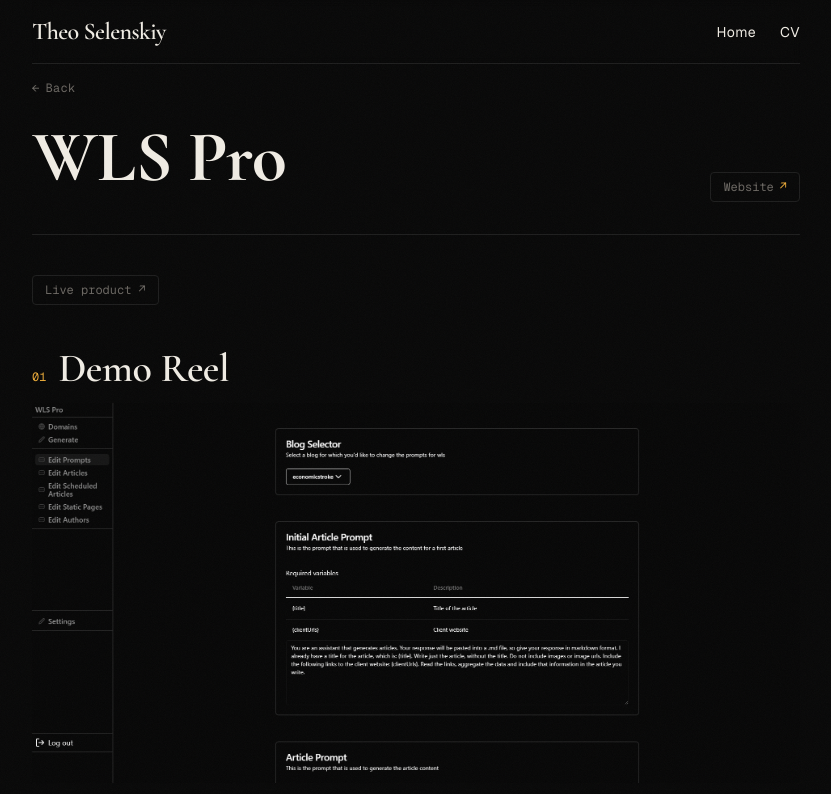
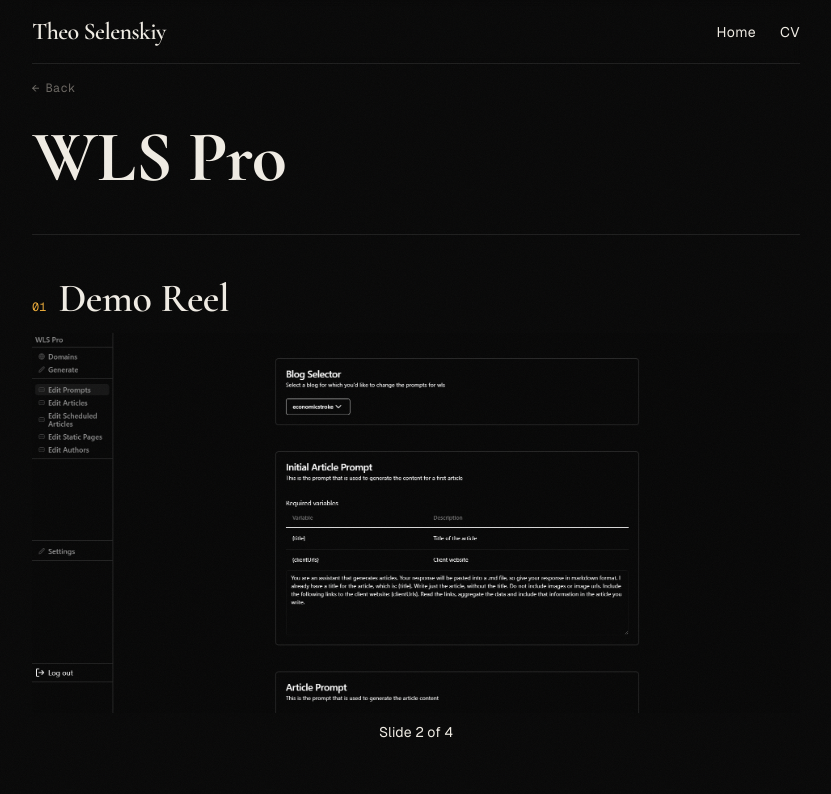
Before and after one commit to fs1g17/theo-selenskiy, a Next.js app: page /wls_pro in a window 1280 px wide. Shown: the top 794 px of the page, without its empty margins (224-1055 px from the left). Built offline with nearby package versions, Linux system fonts and the light colour scheme.

Commit message:
feat: remove bad links

```diff
--- a/src/app/anymate.video/page.tsx
+++ b/src/app/anymate.video/page.tsx
@@ -4,11 +4,7 @@
 export default function AnymateVideo() {
   return (
     <div className="w-full flex flex-col gap-y-10 pb-16">
-      <ProjectPageHeader
-        title="Anymate.Video"
-        externalHref="https://web.anymate.video"
-        externalLabel="Live product"
-      />
+      <ProjectPageHeader title="Anymate.Video" />
 
       <ProjectSection num="01" heading="Demo">
         <video
@@ -37,7 +33,10 @@
           Anymate is a tool that allows users to keep track of animation
           progress in one place. The users can:
         </p>
-        <ul className="ml-4 list-disc" style={{ color: "var(--muted-foreground)" }}>
+        <ul
+          className="ml-4 list-disc"
+          style={{ color: "var(--muted-foreground)" }}
+        >
           <li>create a project by uploading the shots</li>
           <li>update the shots as they&apos;re drawn out</li>
           <li>assign work to animators</li>
@@ -47,9 +46,9 @@
 
       <ProjectSection num="04" heading="Tech approach">
         <p>
-          This app uses NextJs for the frontend, and firebase for cloud
-          storage and database. The actual video-rendering is done
-          in the browser using ffmpeg-wasm.
+          This app uses NextJs for the frontend, and firebase for cloud storage
+          and database. The actual video-rendering is done in the browser using
+          ffmpeg-wasm.
         </p>
       </ProjectSection>
     </div>
--- a/src/app/flash_format/page.tsx
+++ b/src/app/flash_format/page.tsx
@@ -4,11 +4,7 @@
 export default function FlashFormat() {
   return (
     <div className="w-full flex flex-col gap-y-10 pb-16">
-      <ProjectPageHeader
-        title="Flash Format"
-        externalHref="https://flash-format-git-main-aquilex.vercel.app/"
-        externalLabel="Live product"
-      />
+      <ProjectPageHeader title="Flash Format" />
 
       <ProjectSection num="01" heading="Demo">
         <video
@@ -24,8 +20,8 @@
       <ProjectSection num="02" heading="What problem does it solve?">
         <p>
           Converting images to different formats requires tools to be downloaded
-          on the computer, but that&apos;s inconvenient if you just need to convert a
-          single file quickly.
+          on the computer, but that&apos;s inconvenient if you just need to
+          convert a single file quickly.
         </p>
       </ProjectSection>
 
@@ -39,7 +35,8 @@
       <ProjectSection num="04" heading="Tech approach">
         <p>
           The frontend is implemented with NextJs. The file conversion is done
-          with a firebase cloud function, using the &apos;sharp&apos; image processing library.
+          with a firebase cloud function, using the &apos;sharp&apos; image
+          processing library.
         </p>
       </ProjectSection>
     </div>
--- a/src/app/mercante/page.tsx
+++ b/src/app/mercante/page.tsx
@@ -11,11 +11,7 @@
 export default function Mercante() {
   return (
     <div className="w-full flex flex-col gap-y-10 pb-16">
-      <ProjectPageHeader
-        title="Mercante"
-        externalHref="https://mercante.ai/"
-        externalLabel="Website"
-      />
+      <ProjectPageHeader title="Mercante" />
 
       <ProjectSection num="01" heading="Demo Reel">
         <DemoImageCarousel images={images} />
--- a/src/app/starhaze.me/page.tsx
+++ b/src/app/starhaze.me/page.tsx
@@ -4,11 +4,7 @@
 export default function StarHaze() {
   return (
     <div className="w-full flex flex-col gap-y-10 pb-16">
-      <ProjectPageHeader
-        title="StarHaze"
-        externalHref="https://web.starhaze.me/"
-        externalLabel="Live product"
-      />
+      <ProjectPageHeader title="StarHaze" />
 
       <ProjectSection num="01" heading="Demo">
         <video
@@ -22,9 +18,7 @@
       </ProjectSection>
 
       <ProjectSection num="02" heading="What problem does it solve?">
-        <p>
-          Collecting user feedback takes time away from building products.
-        </p>
+        <p>Collecting user feedback takes time away from building products.</p>
       </ProjectSection>
 
       <ProjectSection num="03" heading="What does it do?">
--- a/src/app/wls_pro/page.tsx
+++ b/src/app/wls_pro/page.tsx
@@ -13,27 +13,7 @@
 export default function WLSPro() {
   return (
     <div className="w-full flex flex-col gap-y-10 pb-16">
-      <ProjectPageHeader
-        title="WLS Pro"
-        externalHref="https://www.wlspro.com/"
-        externalLabel="Website"
-      />
-
-      <div className="flex gap-3">
-        <Link
-          href="https://wls-pro.vercel.app/"
-          target="_blank"
-          className="text-xs px-3 py-1.5 border transition-all duration-200 hover:border-accent hover:text-accent"
-          style={{
-            borderColor: "var(--border-color)",
-            color: "var(--muted-foreground)",
-            borderRadius: "var(--radius)",
-            fontFamily: "var(--font-geist-mono)",
-          }}
-        >
-          Live product ↗
-        </Link>
-      </div>
+      <ProjectPageHeader title="WLS Pro" />
 
       <ProjectSection num="01" heading="Demo Reel">
         <DemoImageCarousel images={images} />
@@ -50,11 +30,12 @@
 
       <ProjectSection num="03" heading="What does it do?">
         <p>
-          WLS Pro is not only a Digital Asset Manager (DAM), it&apos;s also powered
-          by an AI Content Management System (CMS) - a turn-key solution for a
-          PBN, all in one. With WLS-Pro, the user can automatically create and
-          deploy Wordpress or NextJs blogs, access them all from the dashboard,
-          and generate articles for them all with the click of a button.
+          WLS Pro is not only a Digital Asset Manager (DAM), it&apos;s also
+          powered by an AI Content Management System (CMS) - a turn-key solution
+          for a PBN, all in one. With WLS-Pro, the user can automatically create
+          and deploy Wordpress or NextJs blogs, access them all from the
+          dashboard, and generate articles for them all with the click of a
+          button.
         </p>
         <p>
           Our target audience is SEO marketing agencies and businesses looking
```
